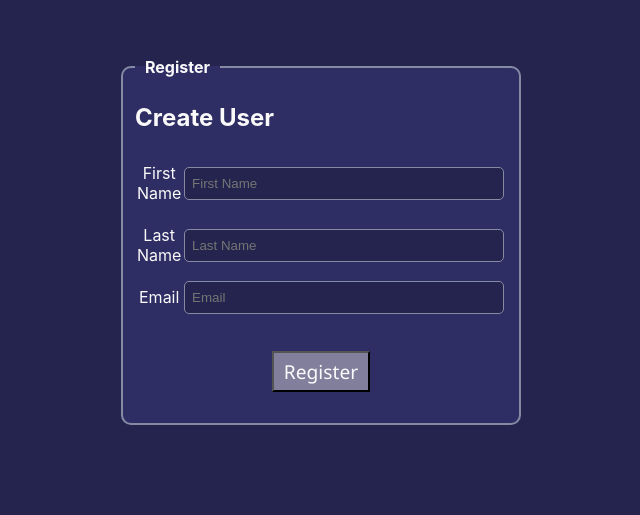
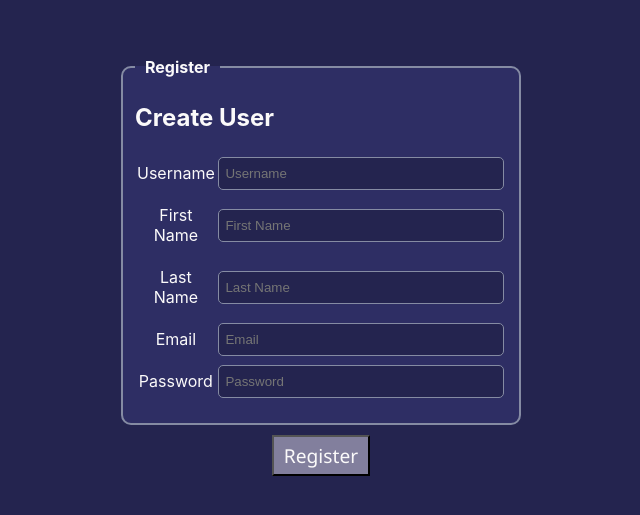
Before and after one commit to ThomasFrohSchool/SE319Project, a Next.js app in the folder next-app/: page /register in a window 1280 px wide. Shown: the part 159-674 px from the top of the page, without its empty margins (321-961 px from the left). Built offline with nearby package versions, Linux system fonts and the light colour scheme.

Commit message:
editing register page

```diff
--- a/next-app/components/CreateUser.js
+++ b/next-app/components/CreateUser.js
@@ -31,6 +31,10 @@ const CreateUser = ({onChangeForm, createUser }) => {
                 <form>
                     <form>
                         <table className={styles.table_form}>
+                        <tr className={styles.table_row}>
+                                <td className={styles.table_label}><label htmlFor="exampleInputEmail1">Username</label></td>
+                                <td className={styles.table_entry}><input type="text" onChange={(e) => onChangeForm(e)}  className={styles.input_field} name="username" id="username" aria-describedby="emailHelp" placeholder="Username" /></td>
+                            </tr>
                             <tr className={styles.table_row}>
                                 <td className={styles.table_label}><label htmlFor="exampleInputEmail1">First Name</label></td>
                                 <td className={styles.table_entry}><input type="text" onChange={(e) => onChangeForm(e)}  className={styles.input_field} name="firstname" id="firstname" aria-describedby="emailHelp" placeholder="First Name" /></td>
@@ -42,6 +46,10 @@ const CreateUser = ({onChangeForm, createUser }) => {
                             <tr>
                                 <td className={styles.table_label}><label htmlFor="exampleInputEmail1">Email</label></td>
                                 <td className={styles.table_entry}><input type="text" onChange={(e) => onChangeForm(e)} className={styles.input_field} name="email" id="email" aria-describedby="emailHelp" placeholder="Email" /></td>
+                            </tr>
+                            <tr>
+                                <td className={styles.table_label}><label htmlFor="exampleInputEmail1">Password</label></td>
+                                <td className={styles.table_entry}><input type="text" onChange={(e) => onChangeForm(e)} className={styles.input_field} name="password" id="password" aria-describedby="emailHelp" placeholder="Password" /></td>
                             </tr>
                         </table>
                         <div className={styles.button_format}>
--- a/next-app/pages/register.js
+++ b/next-app/pages/register.js
@@ -43,6 +43,8 @@ class Register extends Component {
           user.lastName = e.target.value;
       } else if (e.target.name === 'email') {
           user.email = e.target.value;
+      } else if (e.target.name === 'username'){
+          user.username = e.target.value;
       }
       this.setState({user})
   }
```
